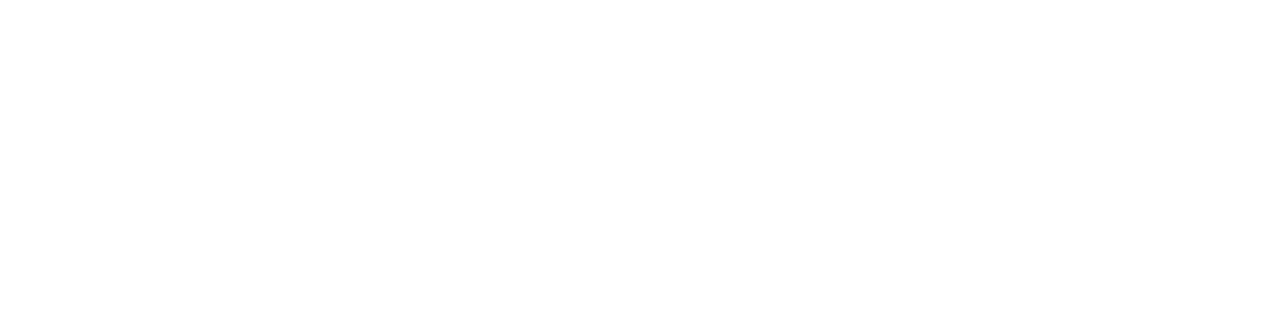
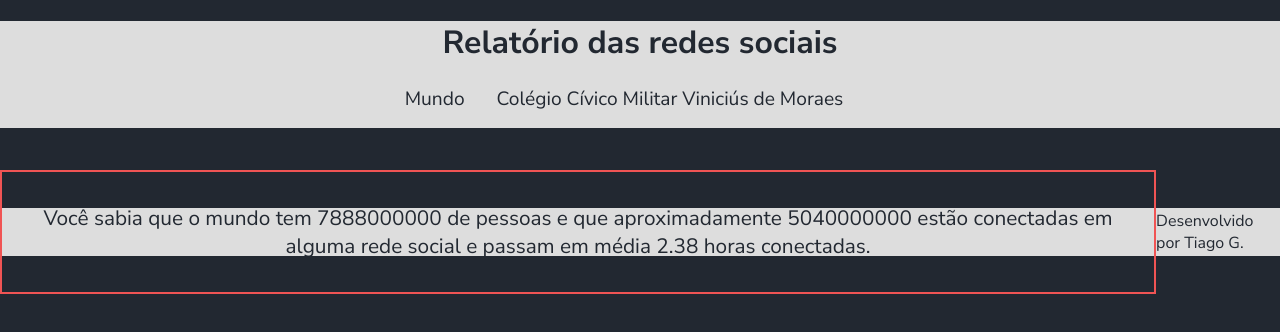
Before and after one commit to tiagogoncalves12/redes-sociais-tiago, a plain HTML site: page index.html in a window 1280 px wide. Drawn offline with Linux system fonts and the light colour scheme.

Commit message:
Add files via upload

```diff
--- a/index.html
+++ b/index.html
@@ -3,9 +3,31 @@
     <head>
         <meta charset="UTF-8">
         <meta name="viewport" content="width=device-width, initial-scale=1.0">
-    <title>redes socias tiago G.</title>
+        <title>Redes Sociais</title>
+        <link rel="stylesheet" href="style.css">
+        <script type="module" src="graficos/informacoesGlobais.js"></script>
     </head>
         <body>
+            <header>
+                <h1>Relatório das redes sociais</h1>
+                <nav>
+                    <a href="index.html">Mundo</a>
+                    <a href="#">Colégio Cívico Militar Viniciús de Moraes</a>
+                </nav>
+            </header>
 
+
+           <main class="graficos-section">
+                <section id="graficos-container" class="graficos-container">
+                </section>
+            </main>
+            <footer>
+                    <p class="graficos-container_texto">
+                        Você sabia que o mundo tem 7888000000 de pessoas e que aproximadamente 5040000000 estão conectadas em alguma rede social e passam em média 2.38 horas conectadas.
+                    </p>
+                <p>Desenvolvido por Tiago G. </p>
+            </footer>
+
+            <script type="module" src="graficos/informacoesGlobais.js"></script>
     </body>
 </html>
--- a/style.css
+++ b/style.css
@@ -0,0 +1,74 @@
+@import url('https://fonts.googleapis.com/css2?family=Nunito+Sans:ital,opsz,wght@0,6..12,200..1000;1,6..12,200..1000&display=swap');
+
+:root {
+    --bg-color: #222831;
+    --primary-color: #DDDDDD;
+    --secondary-color: #F05454;
+    --font: "Nunito Sans", sans-serif;
+}
+
+body {
+    background-color: var(--bg-color);
+    color: var(--primary-color);
+    font-family: var(--font);
+    height: 100vh;
+    margin: 0;
+}
+
+header {
+    background-color: var(--primary-color);
+    text-align: center;
+}
+
+h1 {
+    font-size: 2rem;
+    color: var(--bg-color);
+     font-weight: 700;
+}
+
+nav {
+    display: flex;
+    justify-content: center;
+    font-weight: 400;
+}
+
+nav a {
+    text-decoration: none;
+    color: var(--bg-color);
+    margin: 0 2rem 1rem 0rem;
+    font-size: 1.2rem;
+
+}
+
+nav a:hover {
+    text-decoration: underline;
+    transform: scale(0.90);
+    transition: transform 0.1s;
+}
+
+footer {
+    display: flex;
+    align-items: center;
+    justify-content: center;
+    background-color: var(--primary-color);
+    color: var(--bg-color);
+    width: 100%;
+    height: 3rem;
+    margin-top: 2rem;
+}
+
+.graficos-container {
+    margin: 5rem;
+   }
+
+ .graficos-container_texto {
+    font-size: 1.3rem;
+    text-align: center;
+    padding: 2rem;
+    border: var(--secondary-color) solid 2px;
+  }
+
+span {
+    font-weight: bold;
+    color: var(--secondary-color);
+   }
```
Also changed, not shown: informacoesGlobais.js (added, +20 -0 lines). Lines whose indentation alone changed are shown as unchanged.
